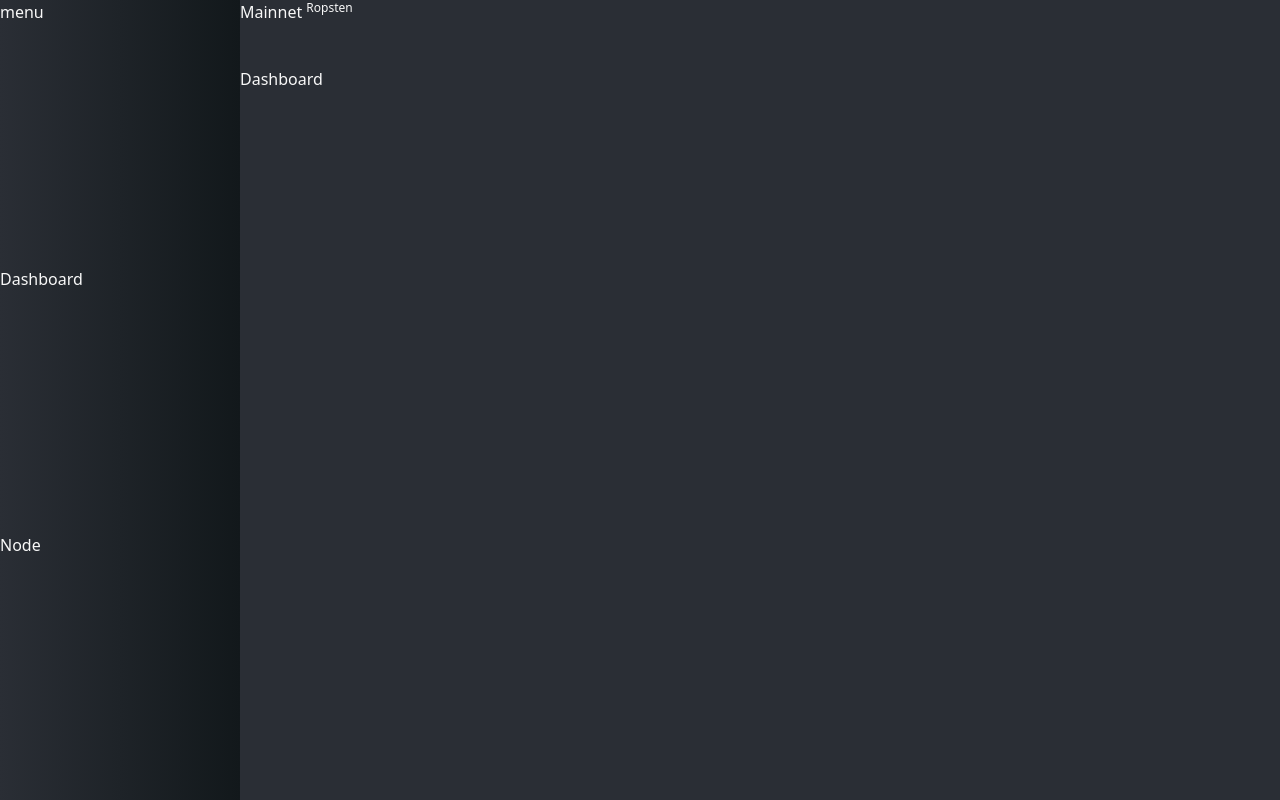
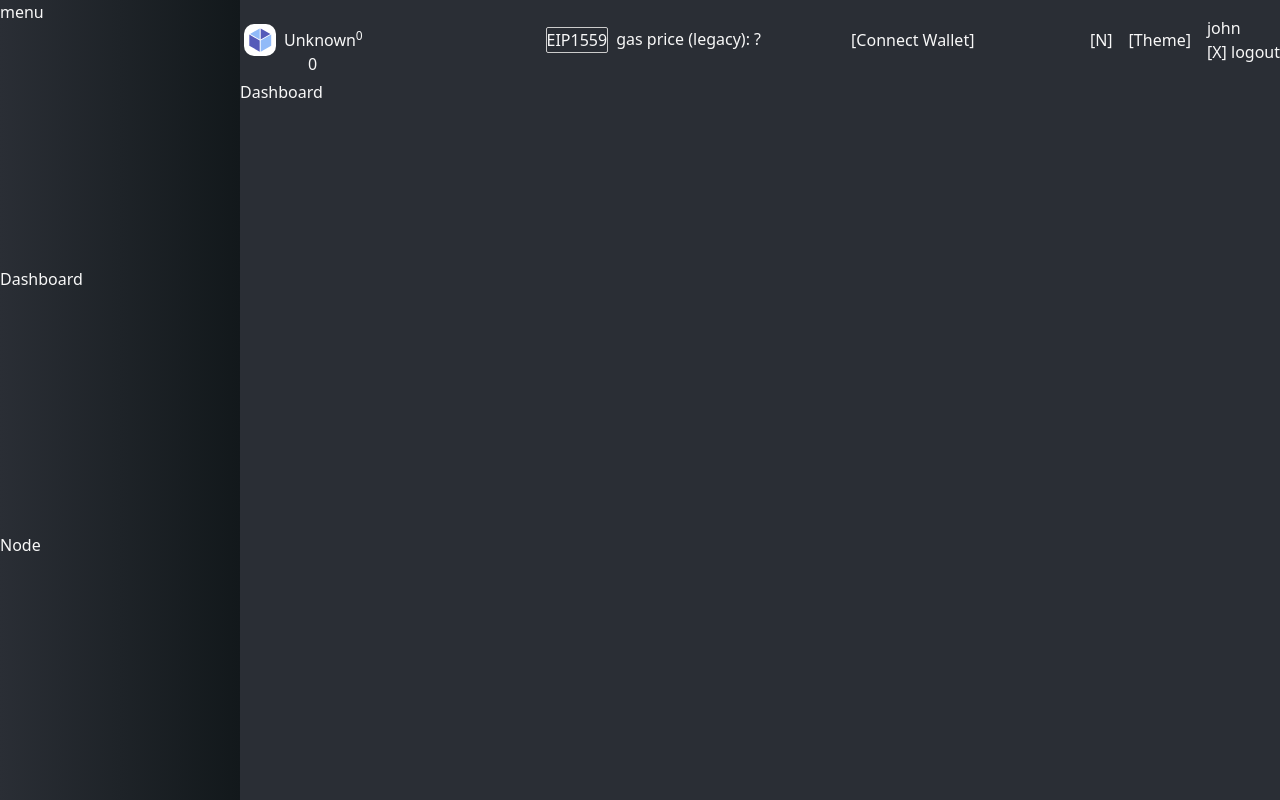
Before and after one commit to zees-dev/zeth, a Svelte app in the folder app/: page / in a window 1280 px wide. Built offline with nearby package versions, Linux system fonts and the light colour scheme; no server answers.

Commit message:
header implementation no styling

```diff
--- a/app/src/App.svelte
+++ b/app/src/App.svelte
@@ -3,7 +3,7 @@
 	import Header from './components/Header.svelte'
 	import SideNav from './components/SideNav.svelte'
 
-	// import NodeRow from './NodeRow.svelte'
+	// content views
 	import Dashboard from './routes/Dashboard.svelte'
 	import Node from './routes/Node.svelte'
 
@@ -11,7 +11,7 @@
 </script>
 
 <Router {url}>
-	<main class="dark main">
+	<main class="main dark">
 		<Header />
 		<SideNav />
 		<section>
--- a/app/src/components/Header.svelte
+++ b/app/src/components/Header.svelte
@@ -1,6 +1,109 @@
 <script lang="ts">
+	import { utils } from 'ethers'
+	import { ethersProvider } from '../stores'
+	import { EthNetworks } from '../lib/const'
+
+	const username = 'john'
+	const theme = 'dark'
+
+	let useEIP1559 = false
+	let blockNumber = 0
+	let networkId = 0
+	let gasFees = {
+		gasPrice: '0',
+		maxFeePerGas: '0',
+		maxPriorityFeePerGas: '0',
+		baseFeePerGas: '0'
+	}
+
+	async function getFees() {
+		const [feeData] = await Promise.allSettled([$ethersProvider.getFeeData()])
+
+		if (feeData.status === 'fulfilled') {
+			gasFees.gasPrice = utils.formatUnits(feeData.value.gasPrice ?? 0, 'gwei')
+			gasFees.maxFeePerGas = utils.formatUnits(feeData.value.maxFeePerGas ?? 0, 'gwei')
+			gasFees.maxPriorityFeePerGas = utils.formatUnits(feeData.value.maxPriorityFeePerGas ?? 0, 'gwei')
+
+			// basefee = (maxFeePerGas - maxPriorityFeePerGas) / 2
+			const baseFeeWei = feeData.value.maxFeePerGas?.sub(feeData.value.maxPriorityFeePerGas ?? 0).div(2)
+			gasFees.baseFeePerGas = utils.formatUnits(baseFeeWei ?? 0, 'gwei')
+		}
+	}
+
+	$: {
+		if ($ethersProvider) {
+			// initial call on-page-load
+			$ethersProvider.getBlockNumber().then((bn) => {
+				blockNumber = bn
+				networkId = $ethersProvider.network?.chainId
+				getFees()
+			})
+
+			// update on block-number change
+			$ethersProvider.on('block', (bn) => {
+				blockNumber = bn
+				getFees()
+			})
+		}
+	}
 </script>
 
 <header>
-	<section>Mainnet <sup>Ropsten</sup></section>
+	<div class="flex place-items-center p-1">
+		<svg width="32" height="32" viewBox="0 0 32 32" xmlns="http://www.w3.org/2000/svg">
+			<g fill="none" fillRule="evenodd">
+				<path d="M10 0h12a10 10 0 0110 10v12a10 10 0 01-10 10H10A10 10 0 010 22V10A10 10 0 0110 0z" fill="#FFF" />
+				<path d="M5.3 10.6l10.4 6v11.1l-10.4-6v-11zm11.4-6.2l9.7 5.5-9.7 5.6V4.4z" fill="#555AB9" />
+				<path d="M27.2 10.6v11.2l-10.5 6V16.5l10.5-6zM15.7 4.4v11L6 10l9.7-5.5z" fill="#91BAF8" />
+			</g>
+		</svg>
+		<div class="ml-2">
+			<div class="mt-6">
+				{EthNetworks[networkId] ?? 'Unknown'}<sup title="Network ID: {networkId}">{networkId}</sup>
+			</div>
+			<div title="block no. {blockNumber}" class="ml-6">{blockNumber}</div>
+		</div>
+	</div>
+
+	<div class="flex">
+		<!-- TODO: USE SWITCH HERE -->
+		<button class="mr-2" on:click={() => (useEIP1559 = !useEIP1559)}>EIP1559</button>
+		{#if useEIP1559}
+			<div>
+				<div>base fee: {Math.round(+gasFees.baseFeePerGas) || '?'}</div>
+				<div>priority fee: {Math.trunc(+gasFees.maxPriorityFeePerGas) || '?'}</div>
+			</div>
+		{:else}
+			<div>gas price (legacy): {Math.round(+gasFees.gasPrice) || '?'}</div>
+		{/if}
+	</div>
+
+	<div>[Connect Wallet]</div>
+
+	<div class="user">
+		<div>[N]</div>
+		<!-- TODO: USE SWITCH HERE -->
+		<div>[Theme]</div>
+		<div>
+			<p>{username}</p>
+			<p><span>[X]</span> logout</p>
+		</div>
+	</div>
 </header>
+
+<style>
+	header {
+		display: grid;
+		align-items: center;
+		grid-template-columns: 1fr 1fr auto 1fr;
+		grid-gap: 0.5rem;
+	}
+
+	.user {
+		justify-self: end;
+		display: grid;
+		column-gap: 1rem;
+		grid-template-columns: min-content min-content 1fr;
+		place-items: center;
+	}
+</style>
--- a/app/src/lib/const.ts
+++ b/app/src/lib/const.ts
@@ -19,3 +19,22 @@ export enum NetworkType {
   BinanceSmartChain = 56,
   Polygon = 137,
 }
+
+
+// ETH testnets
+// source: https://besu.hyperledger.org/en/stable/Concepts/NetworkID-And-ChainID/
+// mainnet	ETH	1	1	Production
+// ropsten	ETH	3	3	Test
+// rinkeby	ETH	4	4	Test
+// goerli	ETH	5	5	Test
+// dev	ETH	2018	2018	Development
+export const EthNetworks: { [id: number]: string } = {
+  1: 'Mainnet',
+  3: 'Ropsten',
+  4: 'Rinkeby',
+  5: 'Goerli',
+  2018: 'Dev',
+}
+
+// BSC testnets
+// source: https://docs.binance.org/smart-chain/wallet/metamask.html
```
